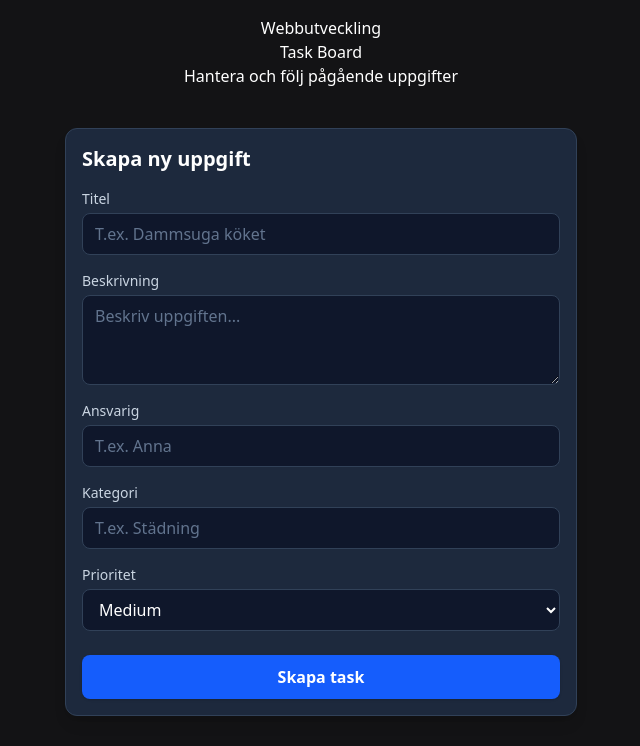
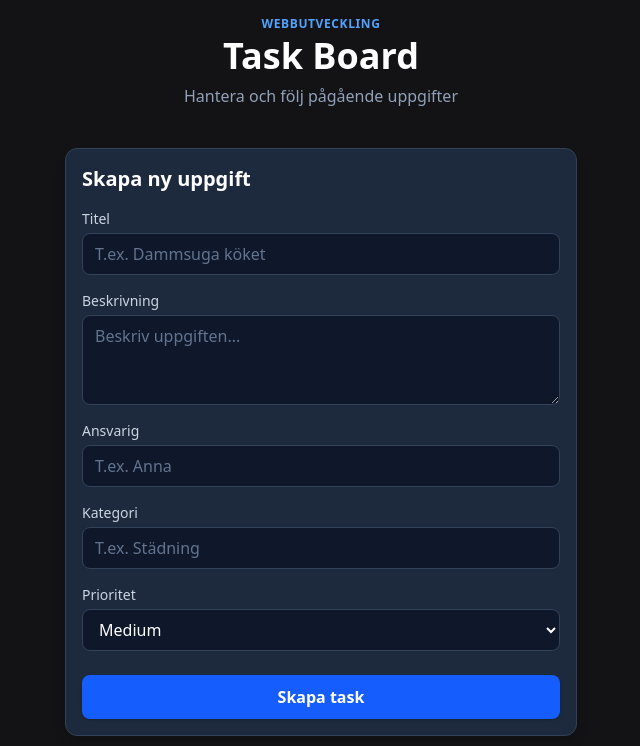
Before and after one commit to Jimmy-Grafstrom/task-board, a React (Vite) app: page / in a window 1280 px wide. Shown: the top 746 px of the page, without its empty margins (319-959 px from the left). Built offline with nearby package versions, Linux system fonts and the light colour scheme.

Commit message:
feat: update Header component with Tailwind CSS styling

```diff
--- a/src/components/Header.tsx
+++ b/src/components/Header.tsx
@@ -1,9 +1,9 @@
 const Header = () => {
     return (
         <header className="header">
-            <p>Webbutveckling</p>
-            <h1>Task Board</h1>
-            <p>Hantera och följ pågående uppgifter</p>
+            <p className={"text-xs font-semibold uppercase tracking-wider text-blue-400"}>Webbutveckling</p>
+            <h1 className={"text-3xl sm:text-4xl font-extrabold text-white mt-1 mb-2"}>Task Board</h1>
+            <p className={"text-slate-400 text-sm sm:text-base"}>Hantera och följ pågående uppgifter</p>
         </header>
     );
 }
```
